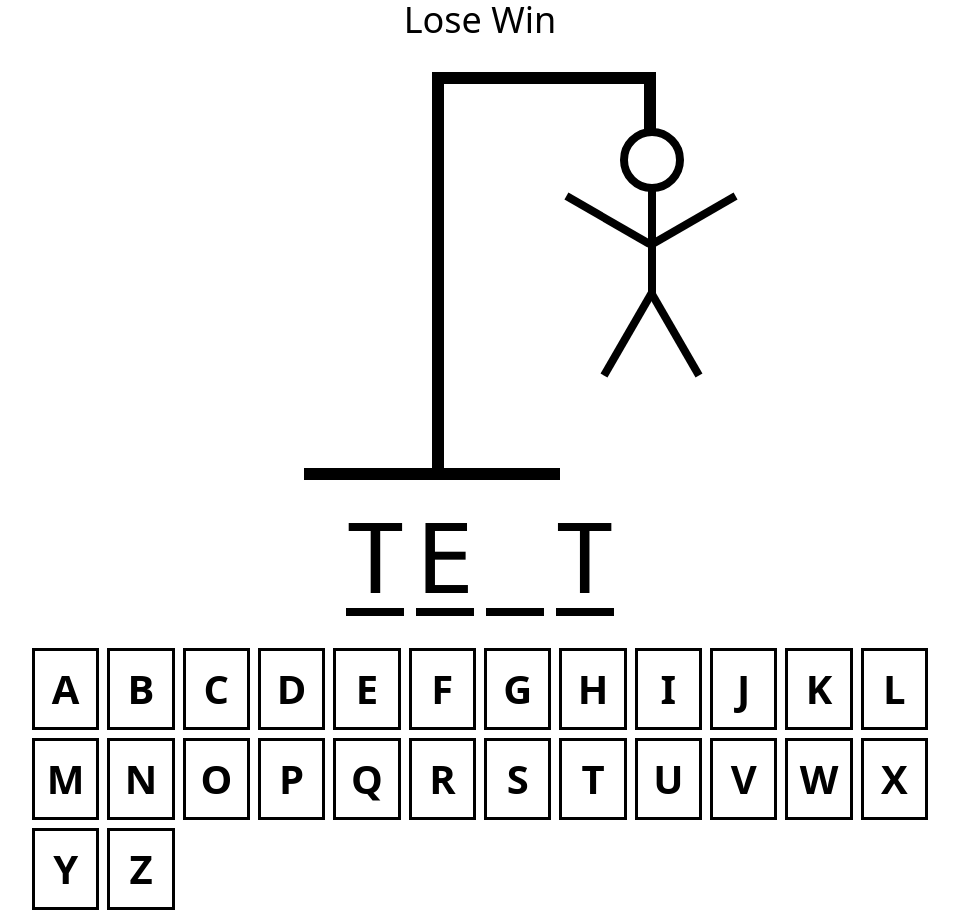
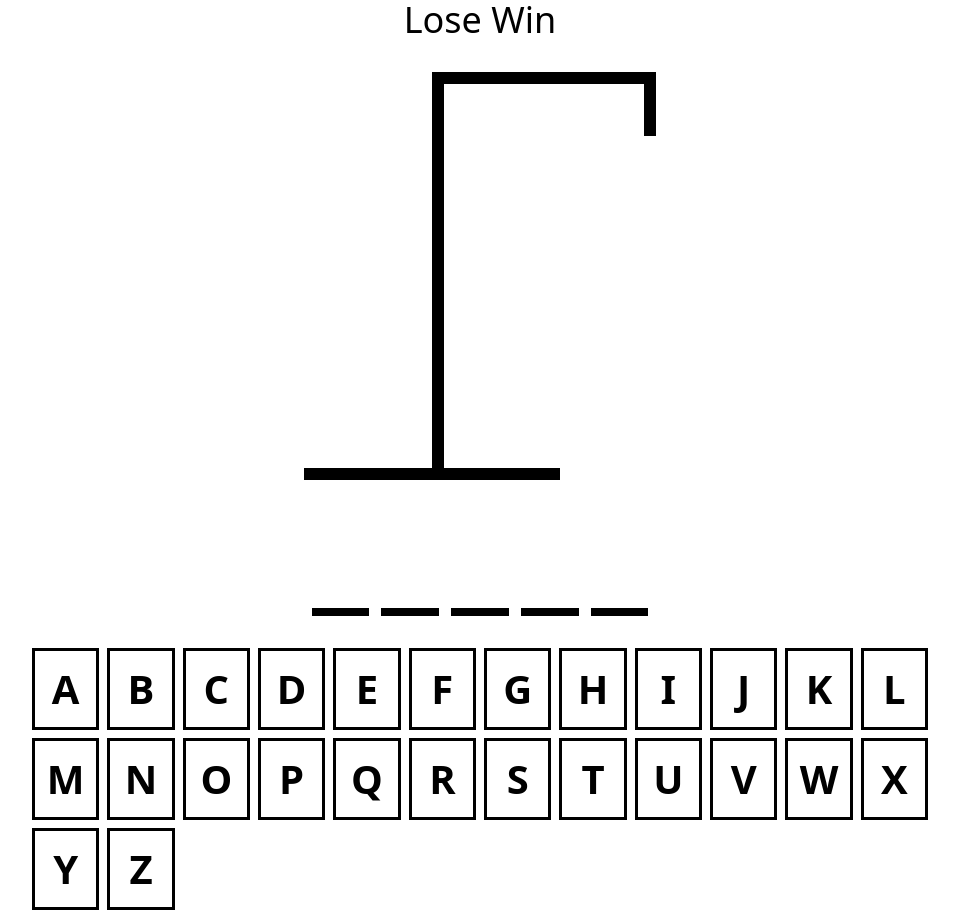
Before and after one commit to rtokala14/hangman-ts, a React (Vite) app: page / in a window 1280 px wide. Shown: the whole page, without its empty margins (160-1119 px from the left). Built offline with nearby package versions, Linux system fonts and the light colour scheme.

Commit message:
Handle props for drawing and word

```diff
--- a/src/App.tsx
+++ b/src/App.tsx
@@ -10,11 +10,15 @@ function App() {
   });
   const [guessedLetters, setGuessedLetters] = useState<string[]>([]);
 
+  const incorrectLetters = guessedLetters.filter(
+    (letter) => !wordToGuess.includes(letter)
+  );
+
   return (
     <div className=" max-w-4xl flex flex-col gap-8 m-auto items-center">
       <div className=" text-4xl text-center">Lose Win</div>
-      <HangmanDrawing />
-      <HangmanWord />
+      <HangmanDrawing numberOfGuesses={incorrectLetters.length} />
+      <HangmanWord word={wordToGuess} guessedLetter={guessedLetters} />
       <div className=" self-stretch">
         <Keyboard />
       </div>
--- a/src/HangmanDrawing.tsx
+++ b/src/HangmanDrawing.tsx
@@ -18,15 +18,16 @@ const RIGHT_LEG = (
   <div className=" w-24 h-2 bg-black absolute legRotateRight" />
 );
 
-export function HangmanDrawing() {
+const BODY_PARTS = [HEAD, BODY, RIGHT_ARM, LEFT_ARM, RIGHT_LEG, LEFT_LEG];
+
+type HangmanDrawingProps = {
+  numberOfGuesses: number;
+};
+
+export function HangmanDrawing({ numberOfGuesses }: HangmanDrawingProps) {
   return (
     <div className=" relative">
-      {HEAD}
-      {BODY}
-      {RIGHT_ARM}
-      {LEFT_ARM}
-      {LEFT_LEG}
-      {RIGHT_LEG}
+      {BODY_PARTS.slice(0, numberOfGuesses)}
       <div className=" h-16 w-3 bg-black absolute top-0 right-0" />
       <div className=" h-3 w-56 bg-black ml-32" />
       <div className=" h-96 w-3 bg-black ml-32" />
--- a/src/HangmanWord.tsx
+++ b/src/HangmanWord.tsx
@@ -1,15 +1,18 @@
-export function HangmanWord() {
-  const word = "test";
-  const guessedLetters = ["t", "e"];
+type wordToGuessProp = {
+  word: string;
+  guessedLetter: string[];
+};
+
+export function HangmanWord({ word, guessedLetter }: wordToGuessProp) {
+  //   const word = "test";
+  //   const guessedLetters = ["t", "e"];
   return (
     <div className=" flex gap-3 text-8xl font-mono font-medium uppercase">
       {word.split("").map((letter, index) => (
         <span className=" border-b-8 border-b-black" key={index}>
           <span
             style={{
-              visibility: guessedLetters.includes(letter)
-                ? "visible"
-                : "hidden",
+              visibility: guessedLetter.includes(letter) ? "visible" : "hidden",
             }}
           >
             {letter}
```
